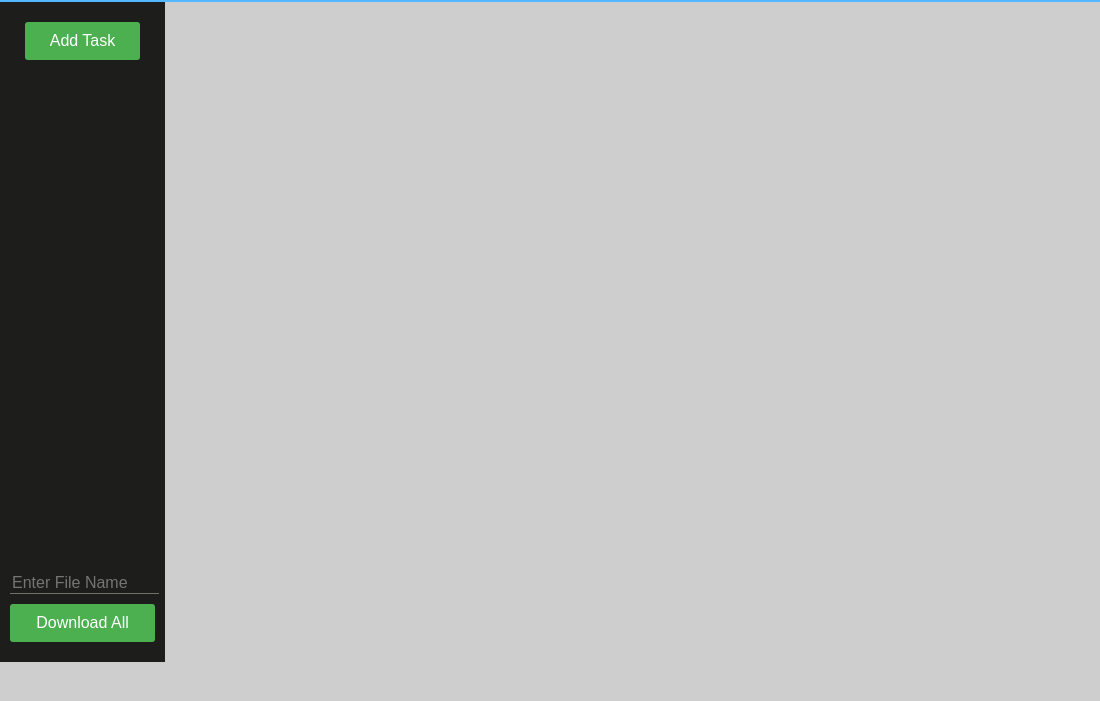
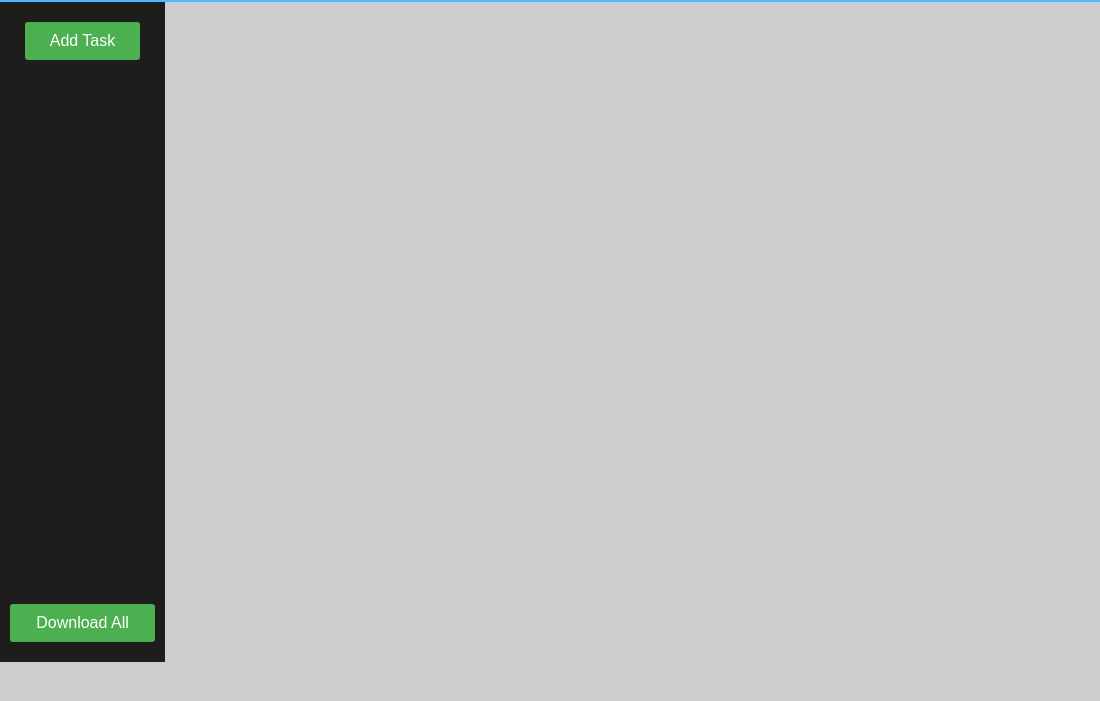
Before and after one commit to joachimjorgensen/masteroppgave-js, an Electron app: page src/index.html in a window 1100 px wide. Shown: the part 73-774 px from the top of the page. Drawn offline with nearby package versions, Linux system fonts and the light colour scheme.

Commit message:
Remove title name input for download all button

```diff
--- a/src/index.html
+++ b/src/index.html
@@ -53,11 +53,6 @@
             </div>
 
             <div class="downloadAllContainer">
-                <input class="allTaskTitleInput"
-                       id="allTasksTitleInput"
-                       type="text" name="titleInput"
-                       value="" placeholder="Enter File Name"
-                       onchange="fileExists(value); updateAllTasksTitle(value)">
                 <button class="DownloadAllButton" onclick="downloadAll(editor.getValue()); return null">Download All</button>
             </div>
 
```
